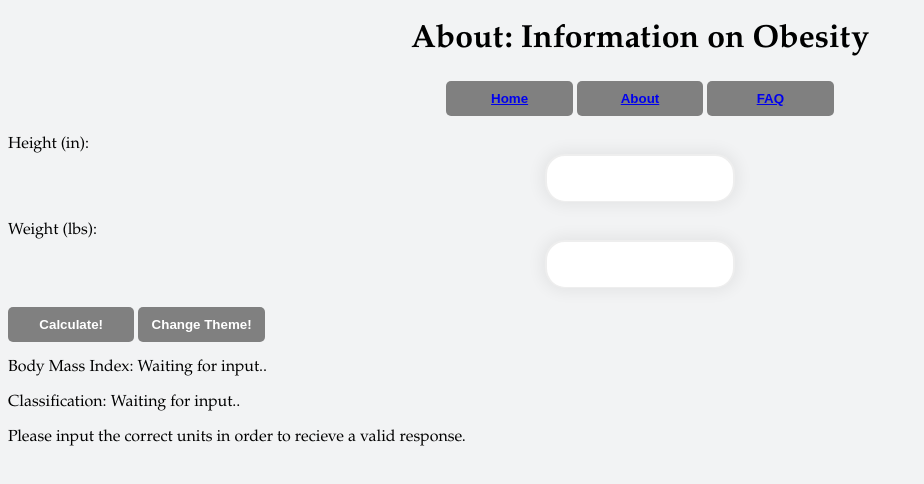
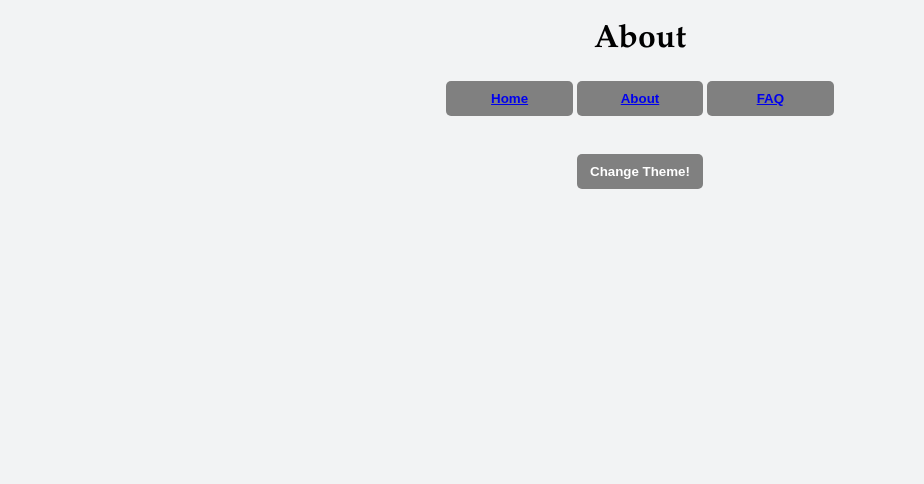
Before and after one commit to camisgeeked/camisgeeked.github.io, a plain HTML site: page src/static/about.html in a window 1280 px wide. Shown: the whole page, without its empty margins (0-924 px from the left). Drawn offline with Linux system fonts and the light colour scheme.

Commit message:
General organization for the implementation of styling

```diff
--- a/src/static/about.html
+++ b/src/static/about.html
@@ -4,7 +4,7 @@
 <head>
     <meta charset="UTF-8" />
     <meta name="viewport" content="width=device-width, initial-scale=1.0" />
-    <title>About</title>
+    <title>BMI Calculator</title>
 
     <!-- Referencing JavaScript and Stylesheet -->
     <script src="../helper/inch_to_meter.js"></script>
@@ -17,35 +17,18 @@
 
 <body class="light" id="body">
     <!-- Header of Page -->
-    <h1 class="light" id="header">About: Information on Obesity</h1>
+    <h1 class="light" id="header">About</h1>
 
-    <nav>
+    <nav id="menu">
         <button><a href="../static/index.html">Home</a></button>
         <button><a href="../static/about.html">About</a></button>
         <button><a href="../static/faq.html">FAQ</a></button>
     </nav>
     <br/>
-    <!-- User Inputs for Calculation -->
-    <div class="light" id="inputs">
-        <span class="light">Height (in):</span>
-        <input style="display: block" type="number" id="heightInput" />
-        <br/>
-        <span class="light">Weight (lbs): </span>
-        <input style="display: block" type="number" id="weightInput" />
+    <div><br/></div>
+    <div id="stuff">
+        <button class="light" id="change" onclick="triggerChangeTheme();">Change Theme!</button>
     </div>
-    <br/>
-    <!-- Initiates Javascript function to calculate BMI and show weight classification -->
-    <button class="light" id="calculate" onclick="defineBMI(); defineClassification();">Calculate!</button>
-    <button class="light" id="change" onclick="triggerChangeTheme();">Change Theme!</button>
-
-    <!-- Waits for input, then changes when BMI is available -->
-    <div class="light" id="results">
-        <p class="light">Body Mass Index: <span id="bmiOut">Waiting for input..</span></p>
-        <p class="light">Classification: <span id="classOut">Waiting for input..</span></p2>
-    </div>
-
-    <!-- Disclaimer -->
-    <p class="light" id="disclaimer">Please input the correct units in order to recieve a valid response.</p>
 
 </body>
 
```
Also changed, not shown: src/static/faq.html (+5 -22 lines), src/static/index.html (+6 -2 lines).
